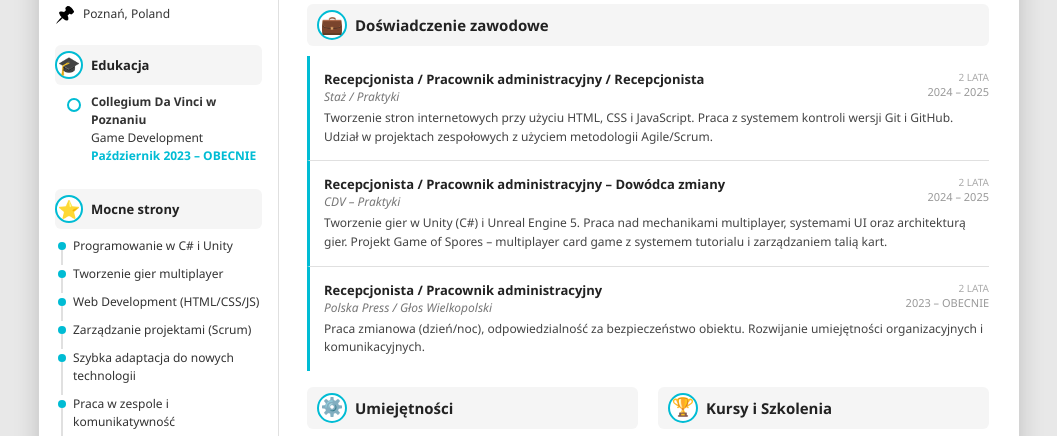
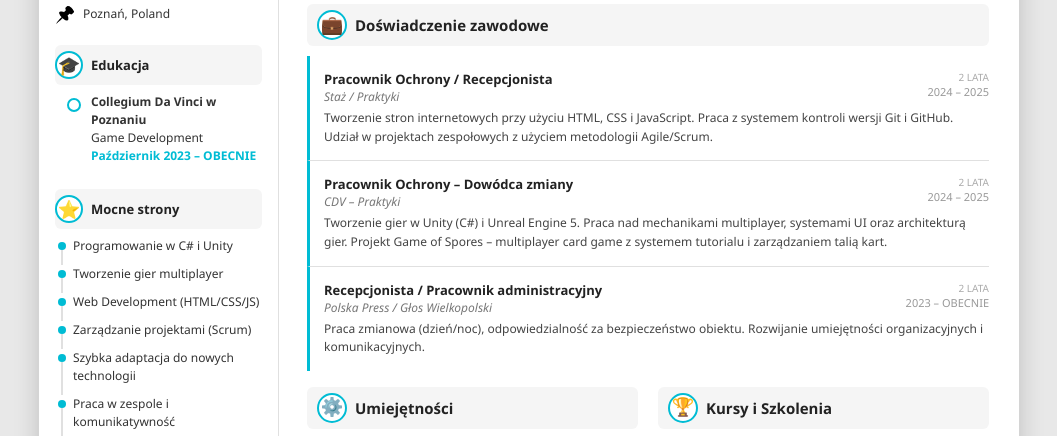
Before and after one commit to kmiklaszewski1/cv, a plain HTML site: page index.html in a window 1280 px wide. Shown: the part 299-735 px from the top of the page, without its empty margins (111-1168 px from the left). Drawn offline with Linux system fonts and the light colour scheme.

Commit message:
Update job titles in index.htmlFinalna korekta doswiadczenia zawodowego

```diff
--- a/index.html
+++ b/index.html
@@ -99,7 +99,7 @@
       <div class="job">
         <div class="job-header">
           <div>
-            <div class="job-name">Recepcjonista / Pracownik administracyjny / Recepcjonista</div>
+            <div class="job-name">Pracownik Ochrony / Recepcjonista</div>
             <div class="job-company">Sta&#380; / Praktyki</div>
           </div>
           <div class="job-date">
@@ -113,7 +113,7 @@
       <div class="job">
         <div class="job-header">
           <div>
-            <div class="job-name">Recepcjonista / Pracownik administracyjny – Dowódca zmiany</div>
+            <div class="job-name">Pracownik Ochrony – Dowódca zmiany</div>
             <div class="job-company">CDV &ndash; Praktyki</div>
           </div>
           <div class="job-date">
```
